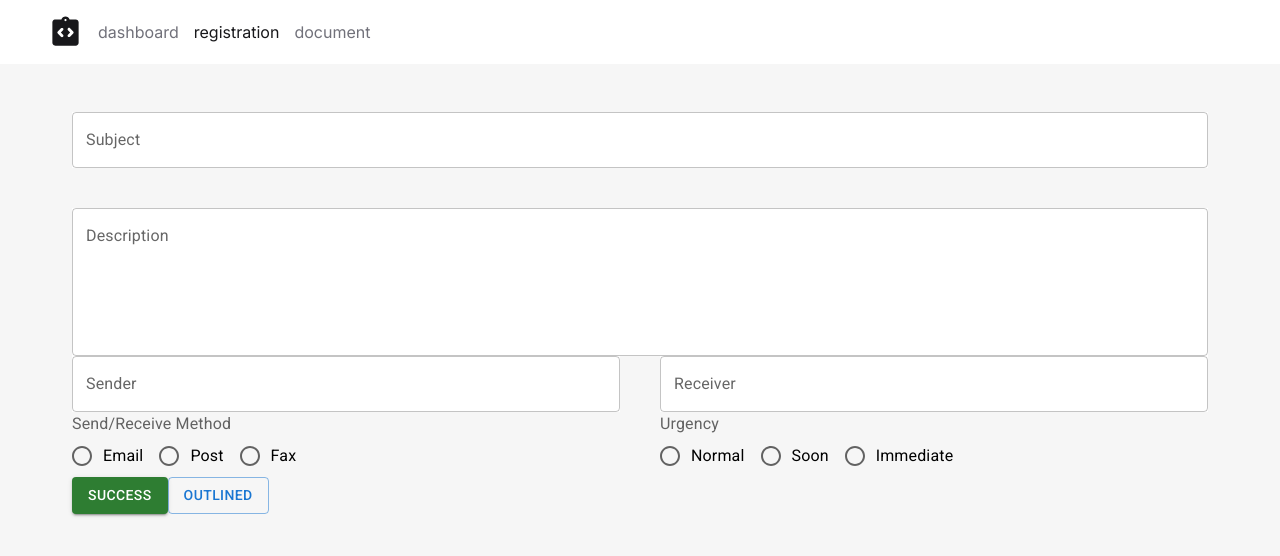
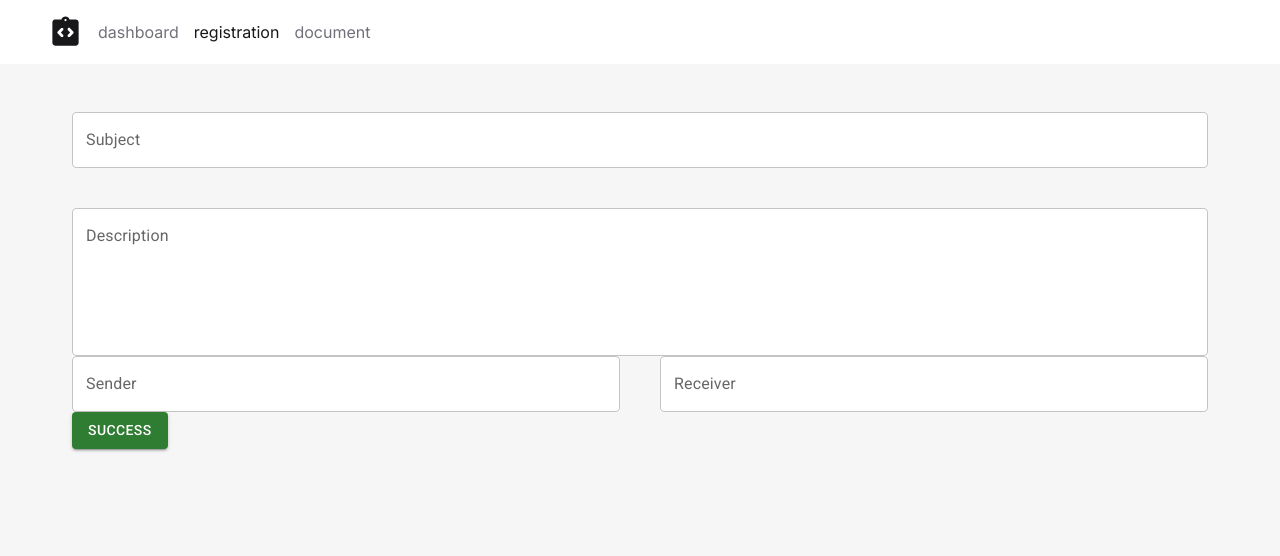
Before and after one commit to MRAlirad/integrated-solution, a Next.js app: page /registeration in a window 1280 px wide. Shown: the top 556 px of the page. Built offline with nearby package versions, Linux system fonts and the light colour scheme.

Commit message:
handling form submition

```diff
--- a/app/api/document/route.ts
+++ b/app/api/document/route.ts
@@ -3,7 +3,7 @@ import { z } from 'zod';
 import prisma from '@/prisma/client';
 
 const createIssueSchema = z.object({
-	title: z.string().min(1).max(255),
+	subject: z.string().min(1).max(255),
 	description: z.string().min(1),
 	sender: z.string().min(1).max(255),
 	receiver: z.string().min(1).max(255),
--- a/app/registeration/page.tsx
+++ b/app/registeration/page.tsx
@@ -1,20 +1,40 @@
-// import { TextField } from '@mui/material';
+'use client';
 import Container from '@mui/material/Container';
 import { Button, FormControl, FormControlLabel, FormLabel, Radio, RadioGroup, TextField } from '@mui/material';
-import React from 'react';
+import { useForm } from 'react-hook-form';
+import axios from 'axios';
+import { useRouter } from 'next/navigation';
+
+interface DocumentForm {
+	subject: string;
+	description: string;
+	sender: string;
+	receiver: string;
+}
 
 const Registration = () => {
+	const { register, handleSubmit } = useForm<DocumentForm>();
+	const router = useRouter();
+	const onSubmit = async (data: DocumentForm) => {
+		await axios.post('/api/document', data);
+		router.push('/document');
+	};
+
 	return (
-		<div className="registration-page p-12">
+		<form
+			className="registration-page p-12"
+			onSubmit={handleSubmit((data) => onSubmit(data))}
+		>
 			<Container
 				maxWidth="xl"
 				className="flex flex-col gap-10"
 			>
-				<div className="subject-desctiption-container flex flex-col gap-10">
+				<div className="subject-description-container flex flex-col gap-10">
 					<TextField
 						fullWidth
 						label="Subject"
 						className="bg-white"
+						{...register('subject')}
 					/>
 					<TextField
 						label="Description"
@@ -22,6 +42,7 @@ const Registration = () => {
 						fullWidth
 						multiline
 						className="bg-white"
+						{...register('description')}
 					/>
 				</div>
 				<div className="sender-receiver-container grid grid-cols-2 gap-10">
@@ -29,14 +50,16 @@ const Registration = () => {
 						fullWidth
 						label="Sender"
 						className="bg-white"
+						{...register('sender')}
 					/>
 					<TextField
 						fullWidth
 						label="Receiver"
 						className="bg-white"
+						{...register('receiver')}
 					/>
 				</div>
-				<div className="grid grid-cols-2 gap-10">
+				{/* <div className="grid grid-cols-2 gap-10">
 					<FormControl>
 						<FormLabel id="send-receive-method-label">Send/Receive Method</FormLabel>
 						<RadioGroup
@@ -48,6 +71,7 @@ const Registration = () => {
 								value="email"
 								control={<Radio />}
 								label="Email"
+								checked
 							/>
 							<FormControlLabel
 								value="post"
@@ -73,6 +97,7 @@ const Registration = () => {
 								value="normal"
 								control={<Radio />}
 								label="Normal"
+								checked
 							/>
 							<FormControlLabel
 								value="soon"
@@ -86,18 +111,18 @@ const Registration = () => {
 							/>
 						</RadioGroup>
 					</FormControl>
-				</div>
+				</div> */}
 				<div className="action-box">
 					<Button
 						variant="contained"
 						color="success"
+						type="submit"
 					>
 						Success
 					</Button>
-					<Button variant="outlined">Outlined</Button>
 				</div>
 			</Container>
-		</div>
+		</form>
 	);
 };
 
```
